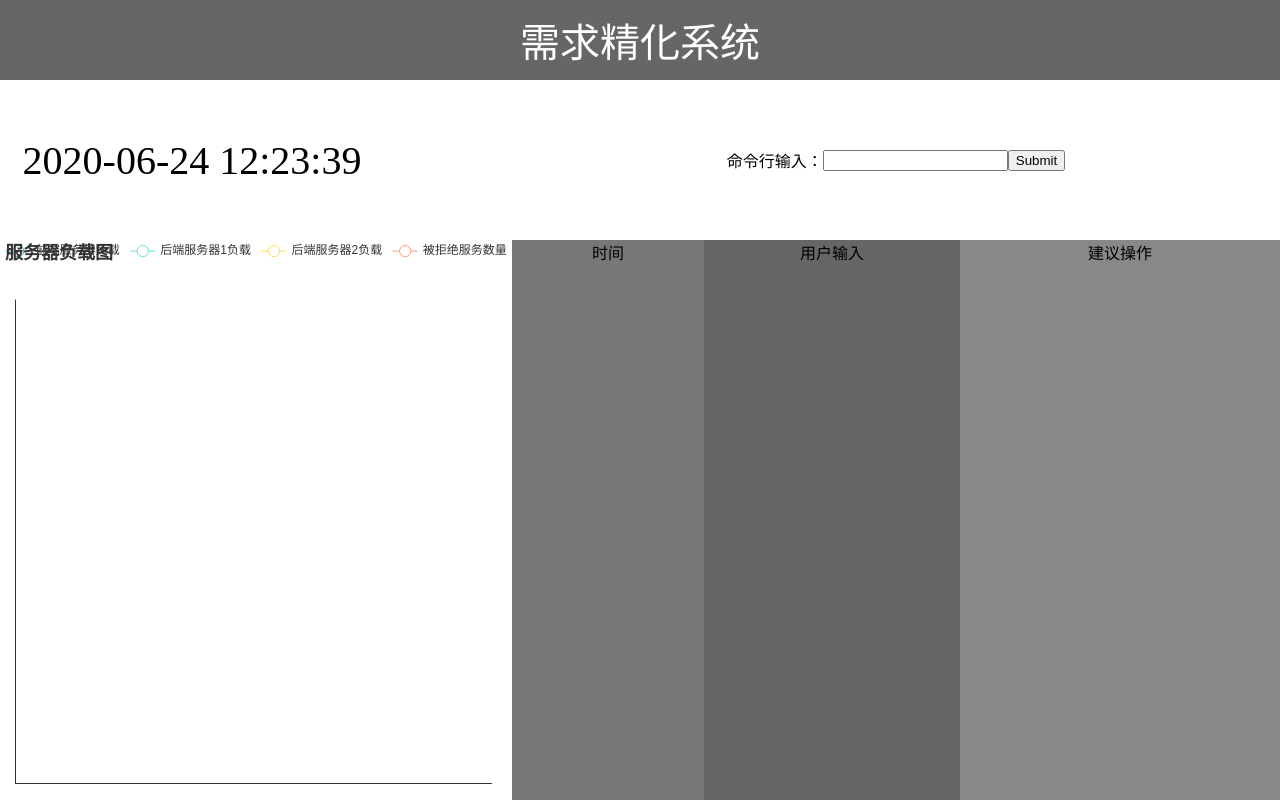
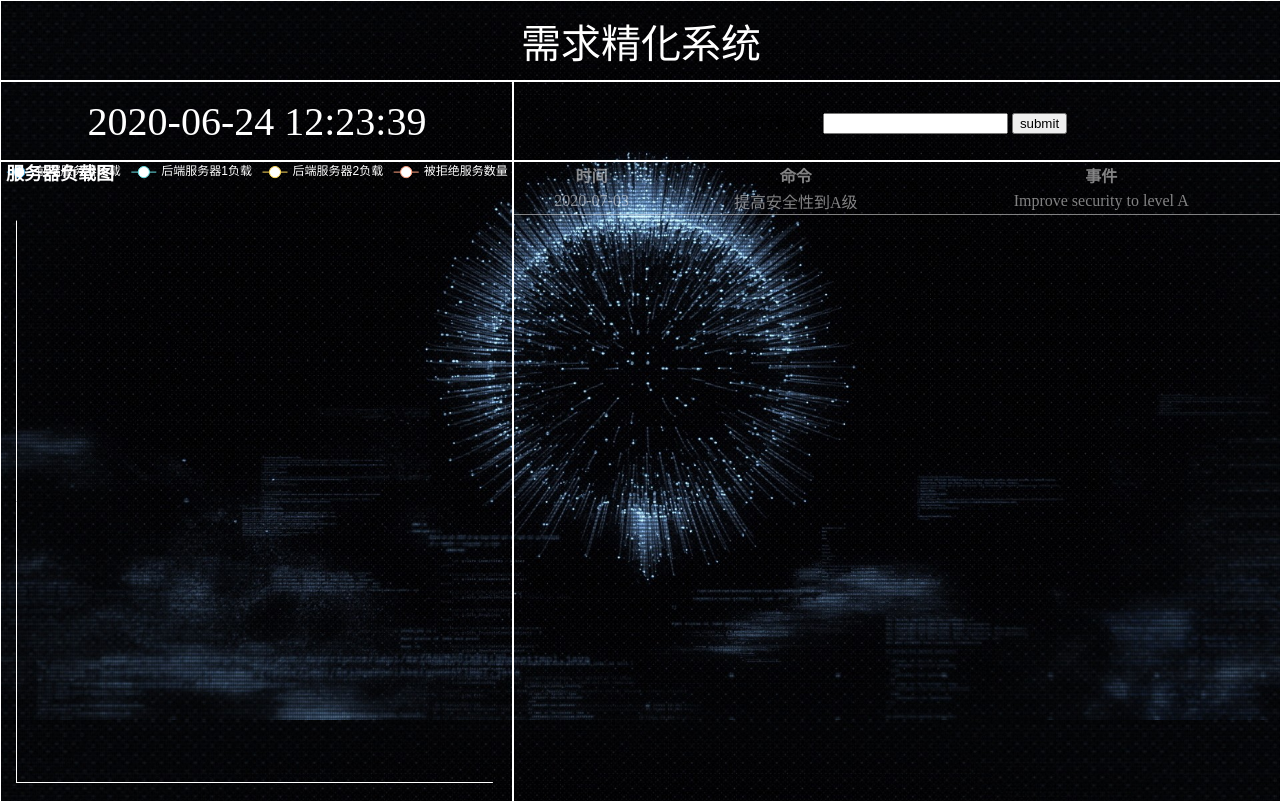
Before and after one commit to Hewang23/Assistant-optimization, a Flask app: page / in a window 1280 px wide. Run offline with Flask 2, Linux system fonts and the light colour scheme; data that the repository does not hold is empty; some libraries are stand-ins or nearby versions.

Commit message:
船新版本

```diff
--- a/app.py
+++ b/app.py
@@ -1,4 +1,4 @@
-from flask import Flask
+from flask import Flask, request
 from flask import jsonify
 from datetime import timedelta
 from flask import render_template
@@ -22,14 +22,16 @@ def update_time():
     return time.get_time().format('年', '月', '日')
 
 #
-@app.route('/info')
+@app.route('/info',methods=['POST','GET'])
 def update_info():
     # sentence 为用户输入
-    tim = time.get_time()
-    order = nlp.process(sentence)
-    database.save_refined_data(tim, sentence, order)
+    sentence = request.form.get("content")
+    # tim = time.get_time()
+    # order = nlp.process(sentence)
+    # database.save_refined_data(tim, sentence, order)
+    tim = "2020-07-06"
+    order = "nlp.process(sentence)"
     return jsonify({'time': tim, 'demand': sentence, 'order': order})
-
 
 # 页面左下角功能待定
 # 目前暂时决定为模拟的实时服务器参数，实现在utils.sim_server中
--- a/static/css/main_.css
+++ b/static/css/main_.css
@@ -1,48 +1,77 @@
-#body{
+body{
 	margin: 0;
-	background: lightgray;
+	background-size: 100%;
+	background-image: url("../img/1.jpg");
 }
-
 #title{
-	border: 0.125rem;
+	border:1px solid white;
 	position: absolute;
 	width: 100%;
 	height: 10%;
 	top: 0;
 	left: 0;
-	background: #666666;
+	/*background: #666666;*/
 	color: white;
+	font-family: "Microsoft YaHei UI Light";
 	font-size: 40px;
 	display: flex;
 	align-items: center;
 	justify-content: center;
 }
+#commandTable {
+	border:1px solid white;
+	/*cellpadding:0;*/
+	/*cellspacing:0;*/
+	border-collapse: collapse;
+	align:center;
+	opacity: 0.5;
+	filter: alpha(opacity = 30);
+	width: 100%;
+	/*height: 100%;*/
+	border-spacing: 1px;
+	/*margin: 80px auto 10px auto;*/
+	color: white;
+	font-family: "Times New Roman";
+	font-size: 16px;
+}
 
+th,td {
+	/*background-color: gray;*/
+	align-items: center;
+	justify-content: center;
+
+}
 #time{
+	border:1px solid white;
 	position: absolute;
-	width: 30%;
-	height: 20%;
+	width: 40%;
+	height: 10%;
 	top: 10%;
 	left: 0%;
 	font-size: 40px;
 	/* background: #666666; */
+	color:white;
 	display: flex;
 	align-items: center;
 	justify-content: center;
 }
 #chart{
+	border:1px solid white;
 	position: absolute;
 	width: 40%;
-	height: 70%;
-	top: 30%;
+	height: 80%;
+	top: 20%;
 	left: 0%;
 	text-align: center;
+	color: white;
+	font-size: 10px;
 	/* background: #777; */
 }
 #key{
+	border:1px solid white;
 	position: absolute;
 	width: 60%;
-	height: 20%;
+	height: 10%;
 	left: 40%;
 	top: 10%;
 	/* color: #FFFFFF; */
@@ -52,52 +81,53 @@
 	justify-content: center;
 }
 #info{
+	border:1px solid white;
 	position: absolute;
 	width: 60%;
-	height: 70%;
-	top: 30%;
+	height: 80%;
+	top: 20%;
 	left: 40%;
 	/* color: white */
 	/* background: #777777;*/
 }
-#history_time{
-	position: absolute;
-	width: 15%;
-	height: 70%;
-	top: 30%;
-	left: 40%;
-	display: flex;
-	/*align-items: center;*/
-	background: #777777;
-	justify-content: center;
-}
+/*#history_time{*/
+/*	position: absolute;*/
+/*	width: 15%;*/
+/*	height: 70%;*/
+/*	top: 30%;*/
+/*	left: 40%;*/
+/*	display: flex;*/
+/*	!*align-items: center;*!*/
+/*	background: #777777;*/
+/*	justify-content: center;*/
+/*}*/
 
 
-#unchecked_content{
-	border: black 1px;
-	position: absolute;
-	width: 20%;
-	height: 70%;
-	top: 30%;
-	left: 55%;
-	display: flex;
-	/*align-items: center;*/
-	background: #666666;
-	justify-content: center;
+/*#unchecked_content{*/
+/*	border: black 1px;*/
+/*	position: absolute;*/
+/*	width: 20%;*/
+/*	height: 70%;*/
+/*	top: 30%;*/
+/*	left: 55%;*/
+/*	display: flex;*/
+/*	!*align-items: center;*!*/
+/*	background: #666666;*/
+/*	justify-content: center;*/
 
-}
-#checked_content{
-	position: absolute;
-	width: 25%;
-	height: 70%;
-	top: 30%;
-	left: 75%;
-	display: flex;
-	/*align-items: center;*/
-	background: #888888;
-	justify-content: center;
+/*}*/
+/*#checked_content{*/
+/*	position: absolute;*/
+/*	width: 25%;*/
+/*	height: 70%;*/
+/*	top: 30%;*/
+/*	left: 75%;*/
+/*	display: flex;*/
+/*	!*align-items: center;*!*/
+/*	background: #888888;*/
+/*	justify-content: center;*/
 
-}
+/*}*/
 .onError{
     background:#FFE0E9 url(../img/reg3.png) no-repeat 0 center;
 	padding-left:25px;
--- a/static/js/control.js
+++ b/static/js/control.js
@@ -10,22 +10,6 @@ function get_time() {
         }
     })
 }
-
-function get_info() {
-    $.ajax({
-        url: '/info',
-        type: 'post',  // !!!!!
-        timeout: '10000',
-        success:function (data) {
-            $("#checked_content").append("<br />");
-		    $("#checked_content").append(data);
-        },
-        error: function (xhr, type, errorThrown) {
-        }
-    })
-}
-
-// 暂时不用
 function get_leftbottom() {
     $.ajax({
         url: '/left-bottom',
@@ -43,7 +27,19 @@ function get_leftbottom() {
         }
     })
 }
-
+// function get_info() {
+//     $.ajax({
+//         url: '/info',
+//         success:function (data) {
+//                 var tr;
+//                 tr='<td>'+data.time+'</td>'+'<td>'+data.demand+'</td>'+'<td>'+data.order+'</td>'
+//                 $("#commandTable").append('<tr>'+tr+'</tr>')
+//         },
+//         error: function (xhr, type, errorThrown) {
+//         }
+//     })
+// }
+// 暂时不用
 get_time()
 get_leftbottom()
 setInterval(get_time, 1000)
--- a/static/js/ec_info.js
+++ b/static/js/ec_info.js
@@ -1,17 +1,16 @@
-$(function(){
-	$("#sendmsg").click(function(){
-		var value = document.getElementById("content").value;
-		if(verifymsg(value)){
-			$("#checked_content").append("<br />");
-			$("#checked_content").append(value);
-			// get_info();
-		}else{
-			$("#unchecked_content").append("<br />");
-			// $("#unchecked_content").append("<span class='onError'></span>");
-			$("#unchecked_content").append(value);
-		}
-	});
-	function verifymsg(value){
-		return true;
-	}
-});
+$(function () {
+    $('#sendmsg').click(function(){
+            var content = $('#content').val();
+            $.ajax({
+                type:"POST",
+                url:"/info",
+                dataType:"json",
+                data: {content:content},
+                success:function(data){
+                    let tr;
+                    tr='<td>'+data.time+'</td>'+'<td>'+data.demand+'</td>'+'<td>'+data.order+'</td>'
+                    $("#commandTable").append('<tr align="center">'+tr+'</tr>')
+                }
+            });
+    })
+})
--- a/static/js/ec_key.js
+++ b/static/js/ec_key.js
@@ -1,6 +1,6 @@
 $(function(){
 	// $("#content").after("<font>*</font>")
-	$("#content").blur(function(){
+	$("#content").keyup(function(){
 		var value = $(this).val();
 		$(".onError").remove();
 		$(".onSuccess").remove();
@@ -9,9 +9,8 @@ $(function(){
 		}else{
 			$(this).parent().append("<span class='onSuccess'>命令行格式正确</span>")
 		}
-	}).focus(function(){
-		$(this).triggerHandler("blur");
-	}).keyup(function(){
-		$(this).triggerHandler("blur");
+	}).blur(function(){
+		$(".onError").remove();
+		$(".onSuccess").remove();
 	});
 });
--- a/static/js/line_chart.js
+++ b/static/js/line_chart.js
@@ -2,13 +2,19 @@ var lb_map = echarts.init(document.getElementById("chart"), 'light');
 
 lb_option = {
     title: {
-        text: '服务器负载图'
+        text: '服务器负载图',
+        textStyle: {
+            color: '#fff'          //legend字体颜色
+        }
     },
     tooltip: {
         trigger: 'axis'
     },
     legend: {
-        data: ['前端服务器负载', '后端服务器1负载', '后端服务器2负载', '被拒绝服务数量']
+        data: ['前端服务器负载', '后端服务器1负载', '后端服务器2负载', '被拒绝服务数量'],
+        textStyle: {
+            color: '#fff'          //legend字体颜色
+        }
     },
     grid: {
         left: '3%',
@@ -19,18 +25,45 @@ lb_option = {
     xAxis: {
         type: 'category',
         boundaryGap: false,
-        data: ['周一', '周二', '周三', '周四', '周五', '周六', '周日']
+        data: ['周一', '周二', '周三', '周四', '周五', '周六', '周日'],
+        axisLabel: {
+            show: true,
+            textStyle: {
+                color: '#fff',
+                fontSize: '12'
+            }
+        },
+         axisLine:{
+            lineStyle:{
+                color:'#fff',
+                width:1,   //这里是坐标轴的宽度,可以去掉
+            }
+        },
+
     },
     yAxis: {
         type: 'value',
         splitLine: {
             show: true,
             lineStyle: {
-                color: '#17273B',
+                color: '#f2f7f6',
                 width: 1,
                 type: 'solid'
             }
-        }
+        },
+        axisLabel: {
+            show: true,
+            textStyle: {
+                color: '#fff',
+                fontSize: '12'
+            }
+        },
+         axisLine:{
+            lineStyle:{
+                color:'#fff',
+                width:1,   //这里是坐标轴的宽度,可以去掉
+            }
+        },
     },
     series: [
         {
--- a/templates/main.html
+++ b/templates/main.html
@@ -12,16 +12,34 @@
 <div id="title">需求精化系统</div>
 <div id="time">时间显示</div>
 <div id="key">
-	命令行输入：<input type="text" id="content" />
-	<input type="submit" id="sendmsg">
+    <form  target="nm_iframe">
+            命令行输入：<input type="text" id="content" name="content"/>
+    	    <input type="button" id="sendmsg" name="sendmsg" value="submit">
+        </form>
+        <iframe id="id_iframe" name="nm_iframe" style="display:none;"></iframe>
+
 </div>
-<div id="info"></div>
-    <div id="history_time">时间</div>
-	<div id="unchecked_content">用户输入</div>
-	<div id="checked_content">建议操作</div>
+<div id="info">
+	<table id="commandTable">
+		<tr>
+			<th>时间</th>
+			<th>命令</th>
+			<th>事件</th>
+		</tr>
+		<tr align="center">
+			<td>2020-07-03</td>
+			<td>提高安全性到A级</td>
+			<td>Improve security to level A</td>
+		</tr>
+	</table>
+</div>
+<!--
+{#    <div id="history_time">时间</div>#}
+{#	<div id="unchecked_content">用户输入</div>#}
+{#	<div id="checked_content">建议操作</div>#}
+-->
 <div id="chart">附加</div>
 <script src="../static/js/control.js"></script>
-{#<script src="../static/js/ec_block.js"></script>#}
 <script src="../static/js/line_chart.js"></script>
 <script src="../static/js/ec_info.js"></script>
 <script src="../static/js/ec_key.js"></script>
--- a/utils/database.py
+++ b/utils/database.py
@@ -7,7 +7,7 @@ import pymysql
 def get_conn():
     conn = pymysql.connect(host='127.0.0.1',
                            user='root',
-                           password='987654321.',
+                           password='mine23',
                            db='refinement')
     cursor = conn.cursor()
     return conn, cursor
--- a/utils/nlp.py
+++ b/utils/nlp.py
@@ -1,6 +1,7 @@
 from jieba.analyse import extract_tags
+import utils
+
 from utils import database
-
 
 """
 将自然语言按词拆分
```
Also changed, not shown: static/js/ec_info_backup.js (deleted, +0 -21 lines), templates/data.json (added, +10 -0 lines), static/_init_.py (added), static/img/1.jpg (added), static/img/background.png (added).
